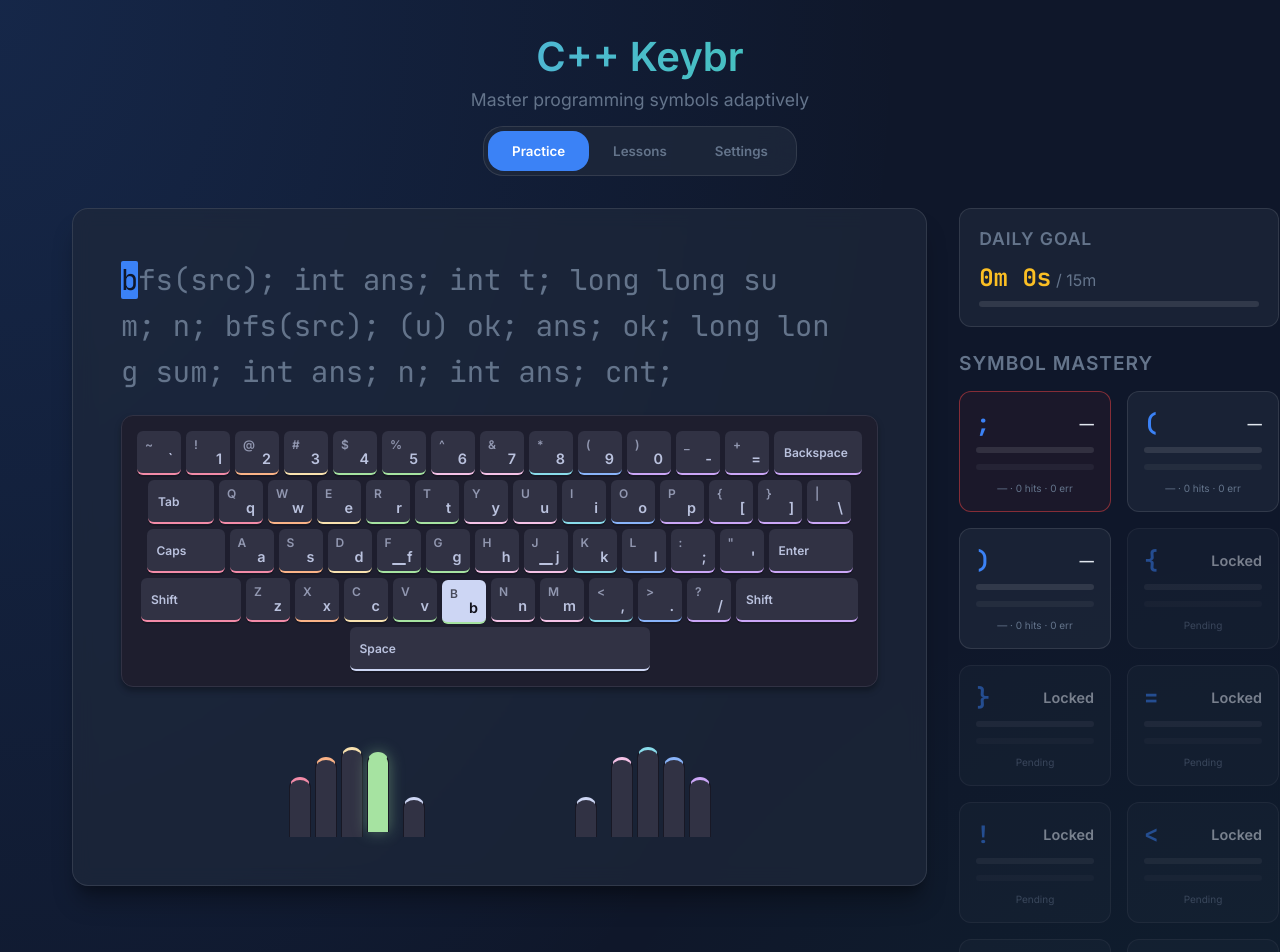
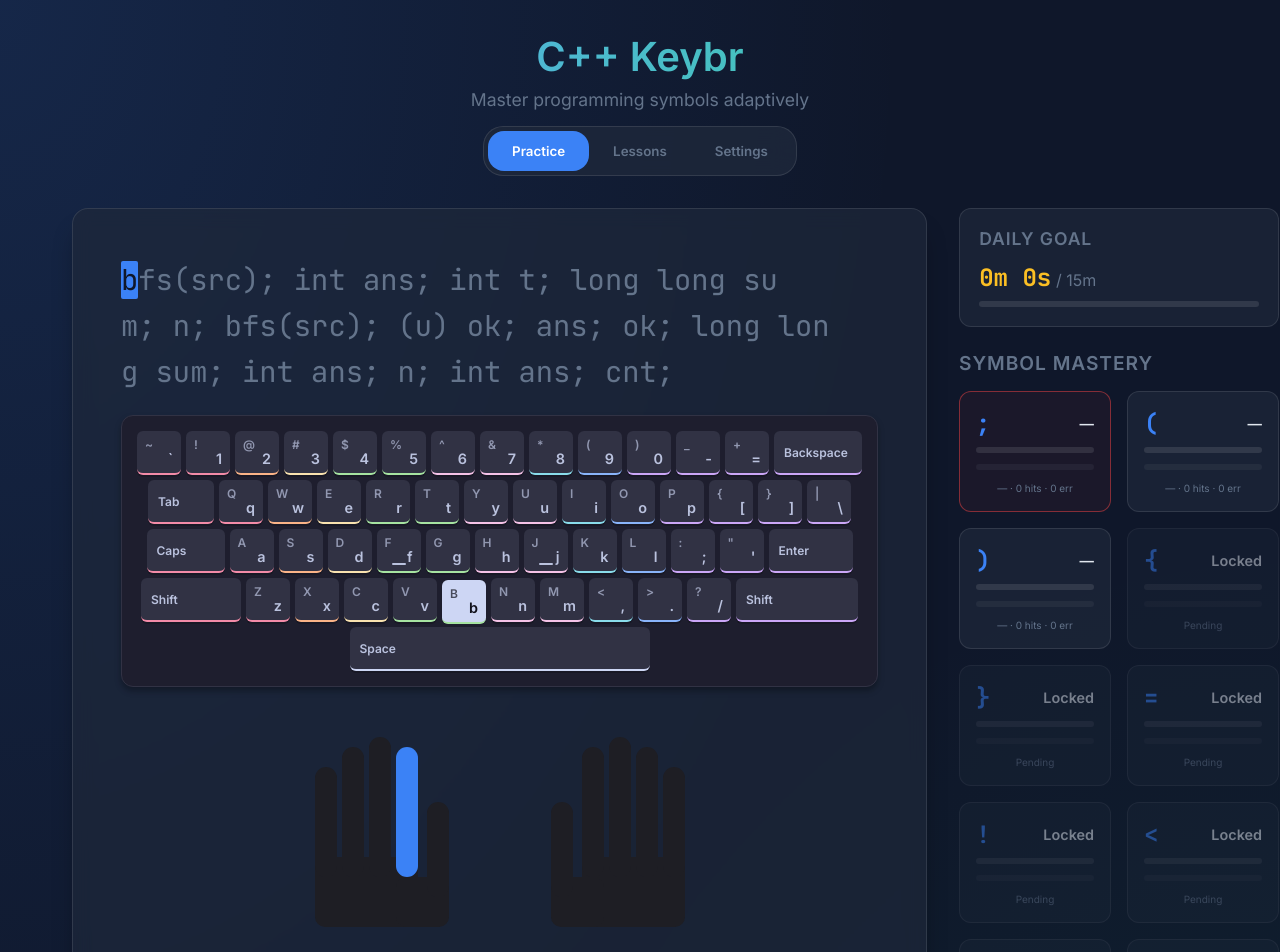
Before and after one commit to SagarPalled/cpp-keybr, a React (Vite) app: page / in a window 1280 px wide. Shown: the top 952 px of the page. Built offline with nearby package versions, Linux system fonts and the light colour scheme.

Commit message:
feat: Add minimalist SVG hands and update strict mode description

```diff
--- /dev/null
+++ b/src/components/HandsIndicator.css
@@ -0,0 +1,35 @@
+.hands-indicator-wrapper {
+  display: flex;
+  justify-content: center;
+  align-items: flex-end;
+  width: 100%;
+  height: 230px; /* Space for the hands below the keyboard */
+  margin-top: 10px;
+  pointer-events: none;
+}
+
+.hands-svg {
+  width: 750px;
+  height: 230px;
+  overflow: visible;
+}
+
+.palm, .finger {
+  fill: #1e1e24; /* Dark gray to blend with the sleek background */
+  transition: fill 0.2s cubic-bezier(0.4, 0, 0.2, 1);
+}
+
+.palm {
+  /* Ensure palms render above finger bases where they overlap */
+  z-index: 10;
+}
+
+/*
+  To make the outline continuous around the entire hand,
+  we could use a single path, but overlapping them with identical colors
+  and setting no stroke on the inner intersections works nicely too.
+*/
+
+.finger.active {
+  fill: #3B82F6; /* Bright glowing blue */
+}
--- /dev/null
+++ b/src/components/HandsIndicator.tsx
@@ -0,0 +1,47 @@
+import React from 'react';
+import './HandsIndicator.css';
+
+interface HandsIndicatorProps {
+  activeFingers: Set<string>;
+}
+
+export const HandsIndicator: React.FC<HandsIndicatorProps> = ({ activeFingers }) => {
+  const isFingerActive = (fingerId: string) => activeFingers.has(fingerId);
+
+  return (
+    <div className="hands-indicator-wrapper">
+      <svg viewBox="0 0 750 230" className="hands-svg">
+
+        {/* LEFT HAND */}
+        <g className="hand-group left-hand" transform="translate(180, 10)">
+          {/* Palm */}
+          <rect className="palm" x="10" y="130" width="103" height="70" rx="10" />
+          <rect className="palm" x="91" y="150" width="53" height="50" rx="10" />
+
+          {/* Fingers */}
+          <rect className={`finger ${isFingerActive('L5') ? 'active' : ''}`} x="10" y="40" width="22" height="110" rx="11" />
+          <rect className={`finger ${isFingerActive('L4') ? 'active' : ''}`} x="37" y="20" width="22" height="130" rx="11" />
+          <rect className={`finger ${isFingerActive('L3') ? 'active' : ''}`} x="64" y="10" width="22" height="140" rx="11" />
+          <rect className={`finger ${isFingerActive('L2') ? 'active' : ''}`} x="91" y="20" width="22" height="130" rx="11" />
+
+          {/* Thumb */}
+          <rect className={`finger ${isFingerActive('L1') ? 'active' : ''}`} x="122" y="75" width="22" height="95" rx="11" />
+        </g>
+
+        {/* RIGHT HAND */}
+        <g className="hand-group right-hand" transform="translate(420, 10)">
+          {/* Palm */}
+          <rect className="palm" x="37" y="130" width="103" height="70" rx="10" />
+          <rect className="palm" x="6" y="150" width="53" height="50" rx="10" />
+
+          {/* Fingers */}
+          <rect className={`finger ${isFingerActive('R1') ? 'active' : ''}`} x="6" y="75" width="22" height="95" rx="11" />
+          <rect className={`finger ${isFingerActive('R2') ? 'active' : ''}`} x="37" y="20" width="22" height="130" rx="11" />
+          <rect className={`finger ${isFingerActive('R3') ? 'active' : ''}`} x="64" y="10" width="22" height="140" rx="11" />
+          <rect className={`finger ${isFingerActive('R4') ? 'active' : ''}`} x="91" y="20" width="22" height="130" rx="11" />
+          <rect className={`finger ${isFingerActive('R5') ? 'active' : ''}`} x="118" y="40" width="22" height="110" rx="11" />
+        </g>
+      </svg>
+    </div>
+  );
+};
--- a/src/components/Keyboard.css
+++ b/src/components/Keyboard.css
@@ -107,62 +107,3 @@
   border-radius: 2px;
   pointer-events: none;
 }
-
-/* Hands visualization */
-.hands-container {
-  display: flex;
-  gap: 150px;
-  align-items: flex-end;
-  height: 120px;
-  margin-top: 10px;
-}
-
-.hand {
-  display: flex;
-  gap: 4px;
-  align-items: flex-end;
-}
-
-.hand.right {
-  flex-direction: row-reverse;
-}
-
-.finger {
-  width: 22px;
-  background: var(--bg-secondary, #313244);
-  border-radius: 12px 12px 0 0;
-  border: 1px solid var(--border-color, #181825);
-  border-bottom: none;
-  transition: all 0.2s ease;
-  position: relative;
-}
-
-/* Finger heights based on standard hand shape */
-.finger-5 { height: 60px; } /* Pinky */
-.finger-4 { height: 80px; } /* Ring */
-.finger-3 { height: 90px; } /* Middle */
-.finger-2 { height: 80px; } /* Index */
-.finger-1 { height: 40px; margin-left: 10px; } /* Thumb L */
-.hand.right .finger-1 { margin-left: 0; margin-right: 10px; } /* Thumb R */
-
-/* Finger specific colors */
-.finger-5.left { border-top: 3px solid #f38ba8; }
-.finger-4.left { border-top: 3px solid #fab387; }
-.finger-3.left { border-top: 3px solid #f9e2af; }
-.finger-2.left { border-top: 3px solid #a6e3a1; }
-.finger-2.right { border-top: 3px solid #f5c2e7; }
-.finger-3.right { border-top: 3px solid #89dceb; }
-.finger-4.right { border-top: 3px solid #89b4fa; }
-.finger-5.right { border-top: 3px solid #cba6f7; }
-.finger-1 { border-top: 3px solid #cdd6f4; }
-
-/* Finger active states */
-.finger.active.finger-5.left { background: #f38ba8; box-shadow: 0 0 15px rgba(243, 139, 168, 0.4); transform: translateY(-5px); }
-.finger.active.finger-4.left { background: #fab387; box-shadow: 0 0 15px rgba(250, 179, 135, 0.4); transform: translateY(-5px); }
-.finger.active.finger-3.left { background: #f9e2af; box-shadow: 0 0 15px rgba(249, 226, 175, 0.4); transform: translateY(-5px); }
-.finger.active.finger-2.left { background: #a6e3a1; box-shadow: 0 0 15px rgba(166, 227, 161, 0.4); transform: translateY(-5px); }
-.finger.active.finger-2.right { background: #f5c2e7; box-shadow: 0 0 15px rgba(245, 194, 231, 0.4); transform: translateY(-5px); }
-.finger.active.finger-3.right { background: #89dceb; box-shadow: 0 0 15px rgba(137, 220, 235, 0.4); transform: translateY(-5px); }
-.finger.active.finger-4.right { background: #89b4fa; box-shadow: 0 0 15px rgba(137, 180, 250, 0.4); transform: translateY(-5px); }
-.finger.active.finger-5.right { background: #cba6f7; box-shadow: 0 0 15px rgba(203, 166, 247, 0.4); transform: translateY(-5px); }
-.finger.active.finger-1 { background: #cdd6f4; box-shadow: 0 0 15px rgba(205, 214, 244, 0.4); transform: translateY(-5px); }
--- a/src/components/Keyboard.tsx
+++ b/src/components/Keyboard.tsx
@@ -2,6 +2,7 @@ import React from 'react';
 import { allRows, getKeyInfo } from '../utils/keyboardLayout';
 import type { KeyDef } from '../utils/keyboardLayout';
 import './Keyboard.css';
+import { HandsIndicator } from './HandsIndicator';
 
 interface KeyboardProps {
   expectedChar: string;
@@ -42,8 +43,6 @@ export const Keyboard: React.FC<KeyboardProps> = ({ expectedChar }) => {
     );
   };
 
-  const isFingerActive = (fingerId: string) => activeFingers.has(fingerId);
-
   return (
     <div className="keyboard-container">
       <div className="keyboard">
@@ -54,25 +53,7 @@ export const Keyboard: React.FC<KeyboardProps> = ({ expectedChar }) => {
         ))}
       </div>
 
-      <div className="hands-container">
-        {/* Left Hand */}
-        <div className="hand left">
-          <div className={`finger finger-5 left ${isFingerActive('L5') ? 'active' : ''}`} />
-          <div className={`finger finger-4 left ${isFingerActive('L4') ? 'active' : ''}`} />
-          <div className={`finger finger-3 left ${isFingerActive('L3') ? 'active' : ''}`} />
-          <div className={`finger finger-2 left ${isFingerActive('L2') ? 'active' : ''}`} />
-          <div className={`finger finger-1 left ${isFingerActive('L1') ? 'active' : ''}`} />
-        </div>
-
-        {/* Right Hand */}
-        <div className="hand right">
-          <div className={`finger finger-5 right ${isFingerActive('R5') ? 'active' : ''}`} />
-          <div className={`finger finger-4 right ${isFingerActive('R4') ? 'active' : ''}`} />
-          <div className={`finger finger-3 right ${isFingerActive('R3') ? 'active' : ''}`} />
-          <div className={`finger finger-2 right ${isFingerActive('R2') ? 'active' : ''}`} />
-          <div className={`finger finger-1 right ${isFingerActive('R1') ? 'active' : ''}`} />
-        </div>
-      </div>
+      <HandsIndicator activeFingers={activeFingers} />
     </div>
   );
 };
```
Also changed, not shown: src/assets/hands.svg (added), 1 other file (tests, documents, lock files or other folders).
